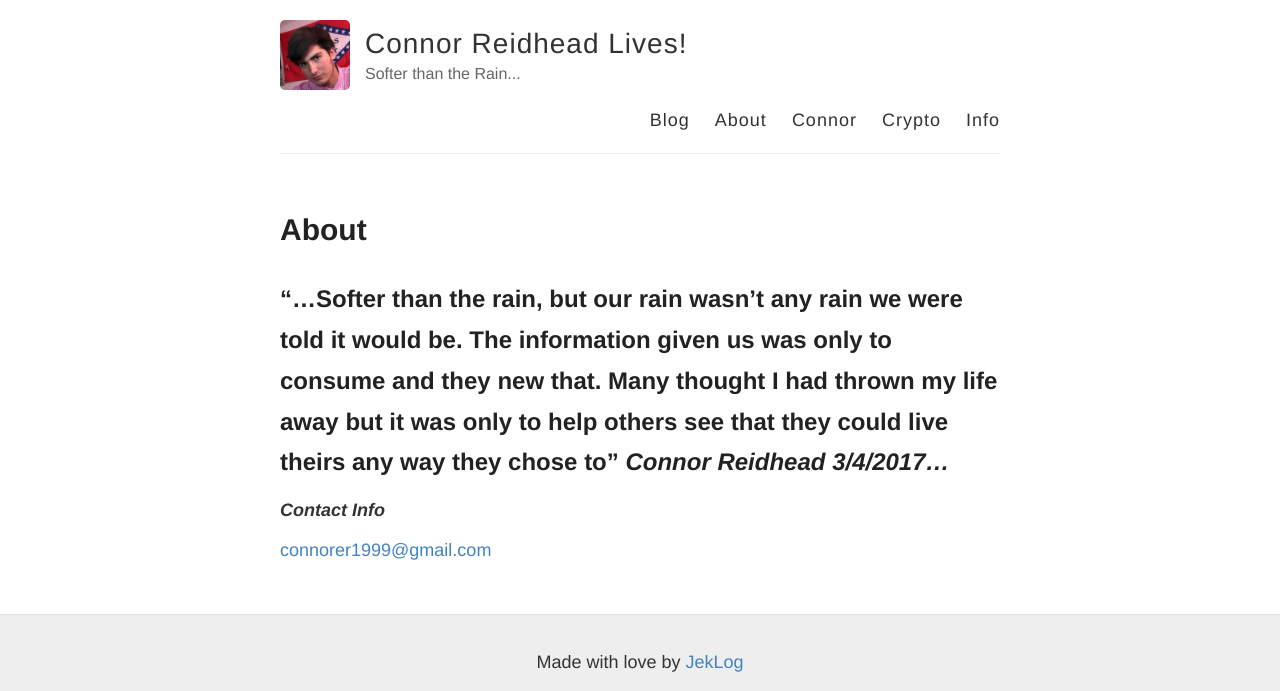
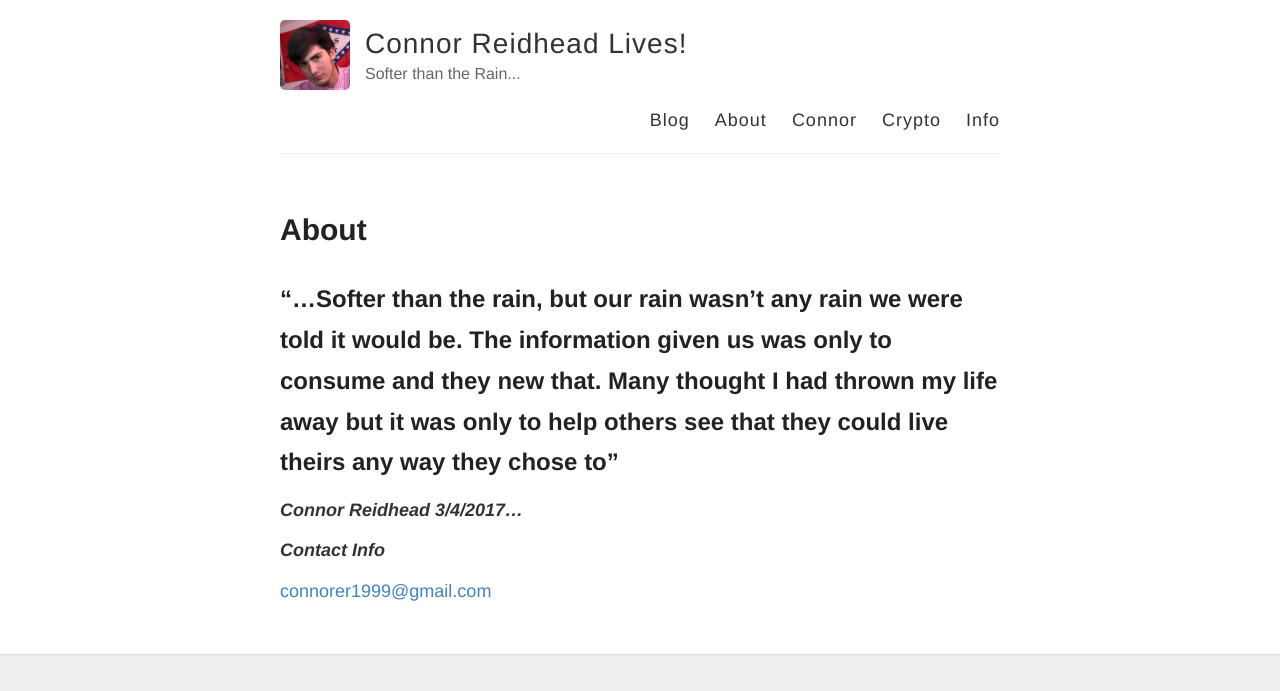
Before and after one commit to freemanfinicum/connor, a Jekyll site: the page built from about.md, in a window 1280 px wide. Shown: the top 691 px of the page. Built offline with Jekyll 4.4.1, drawn with Linux system fonts in a browser that asks for light colours; grey boxes are pictures that could not be loaded.

```diff
--- a/about.md
+++ b/about.md
@@ -5,7 +5,9 @@ permalink: /about/
 ---
 
 
-## "...Softer than the rain, but our rain wasn't any rain we were told it would be. The information given us was only to consume and they new that. Many thought I had thrown my life away but it was only to help others see that they could live theirs any way they chose to"   _Connor Reidhead 3/4/2017..._
+## "...Softer than the rain, but our rain wasn't any rain we were told it would be. The information given us was only to consume and they new that. Many thought I had thrown my life away but it was only to help others see that they could live theirs any way they chose to"
+
+___Connor Reidhead 3/4/2017...___
 
 
 ___Contact Info___
```
